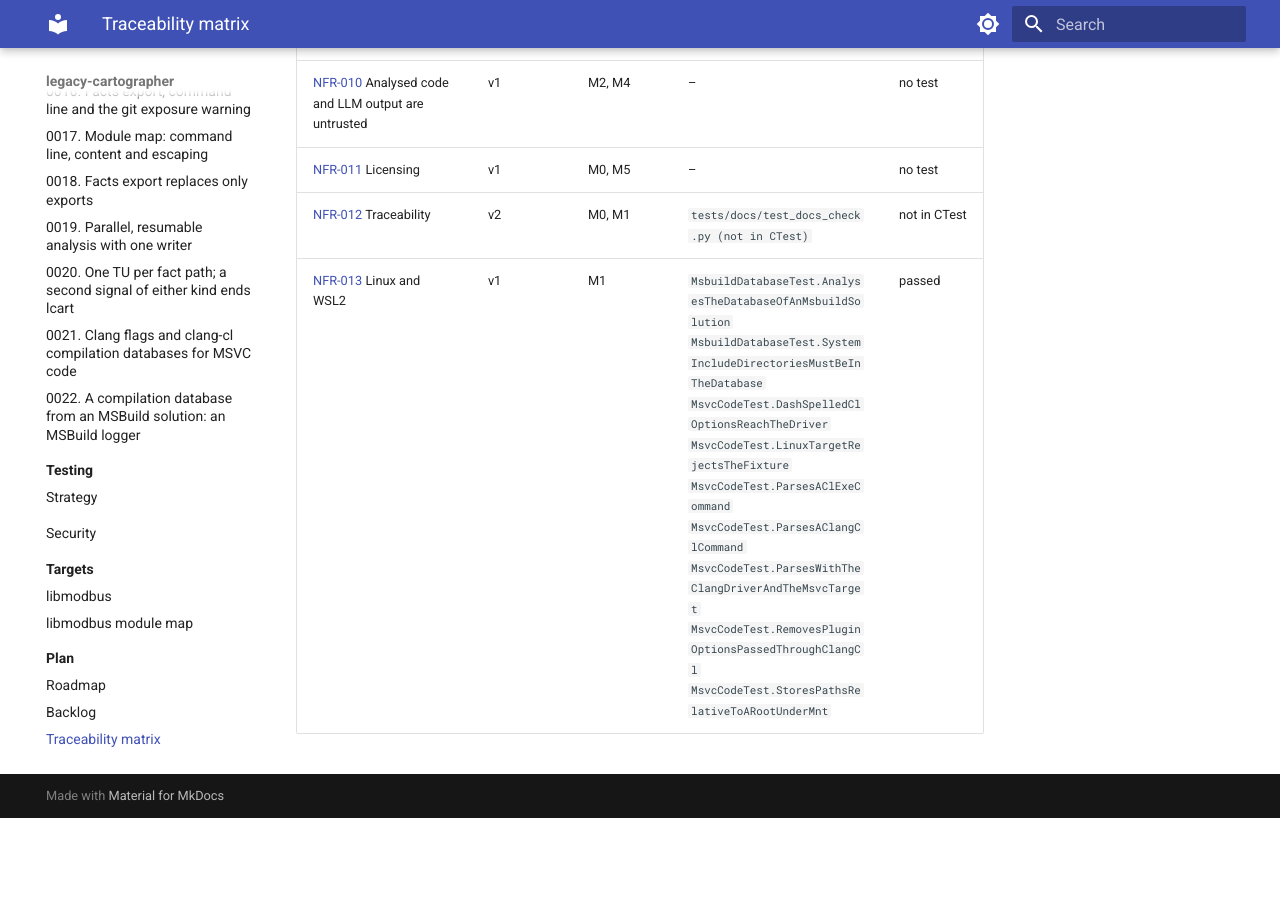
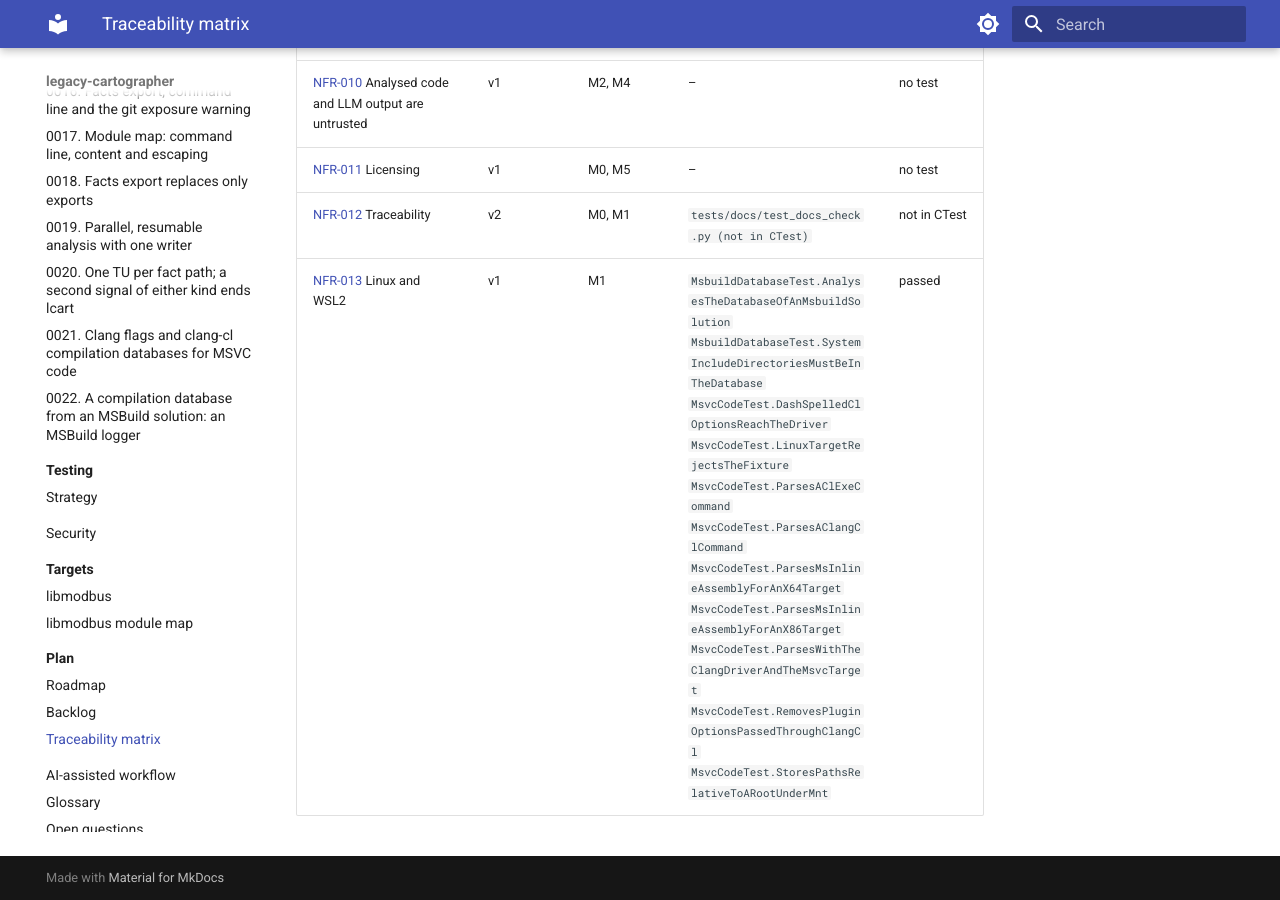
Before and after one commit to Tomek52/legacy-cartographer, an MkDocs documentation site: the page built from docs/plan/traceability.md, in a window 1280 px wide and 900 px high, scrolled down 22790 px. Built offline with MkDocs 1.6.1 and Material for MkDocs 9.7.7, drawn with Linux system fonts in a browser that asks for light colours; before the commit the page ends 23608 px from its top, so only the background shows below that.

Commit message:
docs(plan): regenerate the traceability matrix
The new tests change the citing tests of some requirements; CI fails
when docs/plan/traceability.md differs from scripts/check-doc-anchors.py
--trace --write.

```diff
--- a/docs/plan/traceability.md
+++ b/docs/plan/traceability.md
@@ -41,4 +41,4 @@ in `build/traceability.csv`, kept by the CI job.
 | [NFR-010](../specs/requirements.md#nfr010-untrusted-input-v1) Analysed code and LLM output are untrusted | v1 | M2, M4 | – | no test |
 | [NFR-011](../specs/requirements.md#nfr011-licensing-v1) Licensing | v1 | M0, M5 | – | no test |
 | [NFR-012](../specs/requirements.md#nfr012-traceability-v2) Traceability | v2 | M0, M1 | `tests/docs/test_docs_check.py (not in CTest)` | not in CTest |
-| [NFR-013](../specs/requirements.md#nfr013-linux-and-wsl2-v1) Linux and WSL2 | v1 | M1 | `MsbuildDatabaseTest.AnalysesTheDatabaseOfAnMsbuildSolution`<br>`MsbuildDatabaseTest.SystemIncludeDirectoriesMustBeInTheDatabase`<br>`MsvcCodeTest.DashSpelledClOptionsReachTheDriver`<br>`MsvcCodeTest.LinuxTargetRejectsTheFixture`<br>`MsvcCodeTest.ParsesAClExeCommand`<br>`MsvcCodeTest.ParsesAClangClCommand`<br>`MsvcCodeTest.ParsesWithTheClangDriverAndTheMsvcTarget`<br>`MsvcCodeTest.RemovesPluginOptionsPassedThroughClangCl`<br>`MsvcCodeTest.StoresPathsRelativeToARootUnderMnt` | passed |
+| [NFR-013](../specs/requirements.md#nfr013-linux-and-wsl2-v1) Linux and WSL2 | v1 | M1 | `MsbuildDatabaseTest.AnalysesTheDatabaseOfAnMsbuildSolution`<br>`MsbuildDatabaseTest.SystemIncludeDirectoriesMustBeInTheDatabase`<br>`MsvcCodeTest.DashSpelledClOptionsReachTheDriver`<br>`MsvcCodeTest.LinuxTargetRejectsTheFixture`<br>`MsvcCodeTest.ParsesAClExeCommand`<br>`MsvcCodeTest.ParsesAClangClCommand`<br>`MsvcCodeTest.ParsesMsInlineAssemblyForAnX64Target`<br>`MsvcCodeTest.ParsesMsInlineAssemblyForAnX86Target`<br>`MsvcCodeTest.ParsesWithTheClangDriverAndTheMsvcTarget`<br>`MsvcCodeTest.RemovesPluginOptionsPassedThroughClangCl`<br>`MsvcCodeTest.StoresPathsRelativeToARootUnderMnt` | passed |
```
